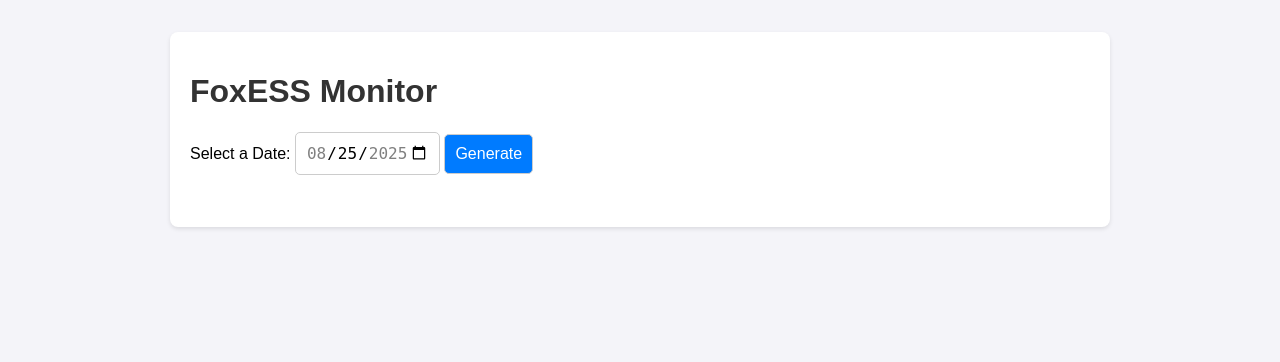
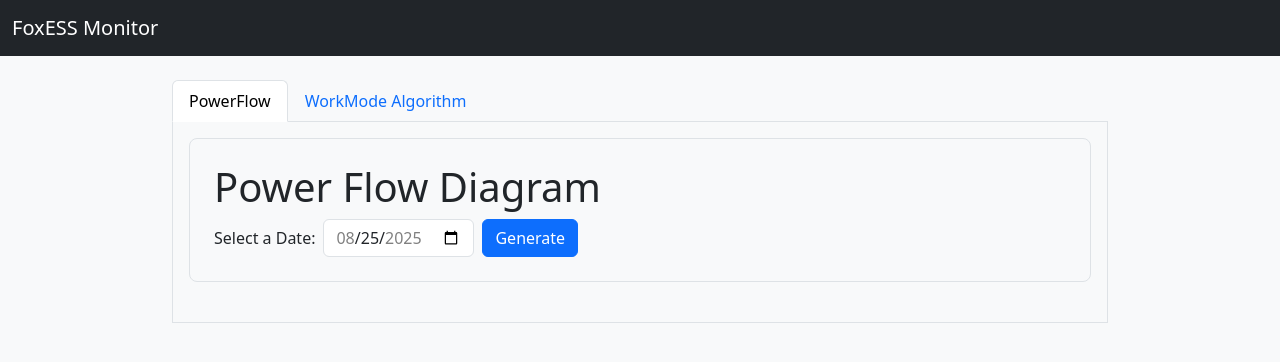
Before and after one commit to czapekadrian-lang/foxess-monitor, a Flask app: page / in a window 1280 px wide. Shown: the top 362 px of the page. Run offline with Flask 3, Linux system fonts and the light colour scheme.

Commit message:
Tabs added (Bootstrap used)

```diff
--- a/templates/index.html
+++ b/templates/index.html
@@ -4,55 +4,69 @@
     <meta charset="UTF-8">
     <meta name="viewport" content="width=device-width, initial-scale=1.0">
     <title>FoxESS Monitor</title>
+    <link href="https://cdn.jsdelivr.net/npm/bootstrap@5.3.3/dist/css/bootstrap.min.css" rel="stylesheet">
     <style>
-        body { font-family: sans-serif; margin: 2em; background-color: #f4f4f9; }
-        h1, h2 { color: #333; }
-        .container { max-width: 900px; margin: auto; background: white; padding: 20px; border-radius: 8px; box-shadow: 0 2px 4px rgba(0,0,0,0.1); }
-        form { margin-bottom: 2em; }
-        input[type="date"], button { padding: 10px; font-size: 16px; border-radius: 5px; border: 1px solid #ccc; }
-        button { background-color: #007bff; color: white; cursor: pointer; }
+        body { background-color: #f8f9fa; }
+        .container { max-width: 960px; }
         .error { color: red; font-weight: bold; }
-        /* --- New styles for the data table --- */
-        .summary-table {
-            width: 60%;
-            border-collapse: collapse;
-            margin-top: 2em;
-        }
-        .summary-table th, .summary-table td {
-            border: 1px solid #ddd;
-            padding: 8px;
-            text-align: left;
-        }
-        .summary-table th {
-            background-color: #007bff;
-            color: white;
-        }
-        .summary-table tr:nth-child(even) {
-            background-color: #f2f2f2;
+        .plotly-graph-div { margin: auto; }
+        /* --- New styles for the console output --- */
+        .console-output {
+            background-color: #212529; /* Dark background */
+            color: #f8f9fa; /* Light text */
+            font-family: 'Courier New', Courier, monospace;
+            padding: 15px;
+            border-radius: 5px;
+            min-height: 200px;
+            white-space: pre-wrap; /* Preserve whitespace and wrap text */
+            word-wrap: break-word; /* Break long words */
         }
     </style>
 </head>
 <body>
-    <div class="container">
-        <h1>FoxESS Monitor</h1>
-        <form method="POST">
-            <label for="date">Select a Date:</label>
-            <input type="date" id="date" name="date"
+
+    <nav class="navbar navbar-dark bg-dark">
+        <div class="container-fluid">
+            <a class="navbar-brand" href="#">FoxESS Monitor</a>
+        </div>
+    </nav>
+
+    <div class="container mt-4">
+
+        <ul class="nav nav-tabs" id="myTab" role="tablist">
+            <li class="nav-item" role="presentation">
+                <button class="nav-link active" id="powerflow-tab" data-bs-toggle="tab" data-bs-target="#powerflow" type="button" role="tab" aria-controls="powerflow" aria-selected="true">PowerFlow</button>
+            </li>
+            <li class="nav-item" role="presentation">
+                <button class="nav-link" id="workmode-tab" data-bs-toggle="tab" data-bs-target="#workmode" type="button" role="tab" aria-controls="workmode" aria-selected="false">WorkMode Algorithm</button>
+            </li>
+        </ul>
+
+        <div class="tab-content" id="myTabContent">
+
+            <div class="tab-pane fade show active p-3 border border-top-0" id="powerflow" role="tabpanel" aria-labelledby="powerflow-tab">
+                <div class="p-4 mb-4 bg-light border rounded-3">
+                    <h1>Power Flow Diagram</h1>
+                    <form method="POST" class="d-flex align-items-center gap-2">
+                        <label for="date" class="form-label mb-0">Select a Date:</label>
+                        <input type="date" id="date" name="date" class="form-control w-auto"
                                value="{{ selected_date }}"
                                min="2025-08-13"
                                max="{{ today_date }}">
-            <button type="submit">Generate</button>
+                        <button type="submit" class="btn btn-primary">Generate</button>
                     </form>
+                </div>
 
                 {% if error %}
-            <p class="error">Error: {{ error }}</p>
+                    <div class="alert alert-danger">{{ error }}</div>
                 {% endif %}
 
                 {% if plot_div %}
                     {{ plot_div | safe }}
-
-            <table class="summary-table">
-                <thead>
+                    <hr>
+                    <h2 class="mt-4">Summary Data</h2>
+                    <table class="table table-striped table-bordered">
+                        <thead class="table-dark">
                             <tr>
                                 <th>Parameter</th>
                                 <th>Value (kWh)</th>
@@ -68,6 +82,67 @@
                         </tbody>
                     </table>
                 {% endif %}
+
             </div>
+
+            <div class="tab-pane fade p-3 border border-top-0" id="workmode" role="tabpanel" aria-labelledby="workmode-tab">
+                <h2>WorkMode Algorithm</h2>
+
+                <form method="POST" class="mb-4">
+                    <div class="row g-3 align-items-end">
+                        <div class="col-md">
+                            <label for="init-soc" class="form-label">Init SOC (%)</label>
+                            <input type="number" class="form-control" id="init-soc" name="init_soc" value="20">
+                        </div>
+                        <div class="col-md">
+                            <label for="charge-start" class="form-label">Charge Start</label>
+                            <input type="time" class="form-control" id="charge-start" name="charge_start" value="12:00">
+                        </div>
+                        <div class="col-md">
+                            <label for="forecast-offset" class="form-label">Forecast offset</label>
+                            <input type="number" class="form-control" id="forecast-offset" name="forecast_offset" value="0">
+                        </div>
+                        <div class="col-auto">
+                            <button type="submit" class="btn btn-primary">Set</button>
+                        </div>
+                    </div>
+                </form>
+
+                <div class="console-output">
+                    <p class="mb-0">Example output...</p>
+                    <p class="mb-0">
+INIT SOC: 20%
+RCE Charge start hour: 12
+Forecast offset: 0
+SoC below 20%, init charge in progress
+2025-09-11 23:51:38 - Params: SoC: 10.0% RVolt: 237.9V SVolt: 235.2V TVolt: 237.9V -> WorkMode: SelfUse (Current: SelfUse)
+2025-09-11 23:51:38 - Params: SoC: 10.0% RVolt: 237.9V SVolt: 235.2V TVolt: 237.9V -> WorkMode: SelfUse (Current: SelfUse)
+2025-09-11 23:51:38 - Params: SoC: 10.0% RVolt: 237.9V SVolt: 235.2V TVolt: 237.9V -> WorkMode: SelfUse (Current: SelfUse)
+2025-09-11 23:51:38 - Params: SoC: 10.0% RVolt: 237.9V SVolt: 235.2V TVolt: 237.9V -> WorkMode: SelfUse (Current: SelfUse)
+2025-09-11 23:51:38 - Params: SoC: 10.0% RVolt: 237.9V SVolt: 235.2V TVolt: 237.9V -> WorkMode: SelfUse (Current: SelfUse)
+2025-09-11 23:51:38 - Params: SoC: 10.0% RVolt: 237.9V SVolt: 235.2V TVolt: 237.9V -> WorkMode: SelfUse (Current: SelfUse)
+2025-09-11 23:51:38 - Params: SoC: 10.0% RVolt: 237.9V SVolt: 235.2V TVolt: 237.9V -> WorkMode: SelfUse (Current: SelfUse)
+2025-09-11 23:51:38 - Params: SoC: 10.0% RVolt: 237.9V SVolt: 235.2V TVolt: 237.9V -> WorkMode: SelfUse (Current: SelfUse)
+2025-09-11 23:51:38 - Params: SoC: 10.0% RVolt: 237.9V SVolt: 235.2V TVolt: 237.9V -> WorkMode: SelfUse (Current: SelfUse)
+2025-09-11 23:51:38 - Params: SoC: 10.0% RVolt: 237.9V SVolt: 235.2V TVolt: 237.9V -> WorkMode: SelfUse (Current: SelfUse)
+2025-09-11 23:51:38 - Params: SoC: 10.0% RVolt: 237.9V SVolt: 235.2V TVolt: 237.9V -> WorkMode: SelfUse (Current: SelfUse)
+2025-09-11 23:51:38 - Params: SoC: 10.0% RVolt: 237.9V SVolt: 235.2V TVolt: 237.9V -> WorkMode: SelfUse (Current: SelfUse)
+2025-09-11 23:51:38 - Params: SoC: 10.0% RVolt: 237.9V SVolt: 235.2V TVolt: 237.9V -> WorkMode: SelfUse (Current: SelfUse)
+2025-09-11 23:51:38 - Params: SoC: 10.0% RVolt: 237.9V SVolt: 235.2V TVolt: 237.9V -> WorkMode: SelfUse (Current: SelfUse)
+2025-09-11 23:51:38 - Params: SoC: 10.0% RVolt: 237.9V SVolt: 235.2V TVolt: 237.9V -> WorkMode: SelfUse (Current: SelfUse)
+2025-09-11 23:51:38 - Params: SoC: 10.0% RVolt: 237.9V SVolt: 235.2V TVolt: 237.9V -> WorkMode: SelfUse (Current: SelfUse)
+2025-09-11 23:51:38 - Params: SoC: 10.0% RVolt: 237.9V SVolt: 235.2V TVolt: 237.9V -> WorkMode: SelfUse (Current: SelfUse)
+2025-09-11 23:51:38 - Params: SoC: 10.0% RVolt: 237.9V SVolt: 235.2V TVolt: 237.9V -> WorkMode: SelfUse (Current: SelfUse)
+2025-09-11 23:51:38 - Params: SoC: 10.0% RVolt: 237.9V SVolt: 235.2V TVolt: 237.9V -> WorkMode: SelfUse (Current: SelfUse)
+2025-09-11 23:51:38 - Params: SoC: 10.0% RVolt: 237.9V SVolt: 235.2V TVolt: 237.9V -> WorkMode: SelfUse (Current: SelfUse)
+2025-09-11 23:51:38 - Params: SoC: 10.0% RVolt: 237.9V SVolt: 235.2V TVolt: 237.9V -> WorkMode: SelfUse (Current: SelfUse)
+                    </p>
+                </div>
+
+            </div>
+        </div>
+    </div>
+
+    <script src="https://cdn.jsdelivr.net/npm/bootstrap@5.3.3/dist/js/bootstrap.bundle.min.js"></script>
 </body>
 </html>
```
Lines whose indentation alone changed are shown as unchanged.
